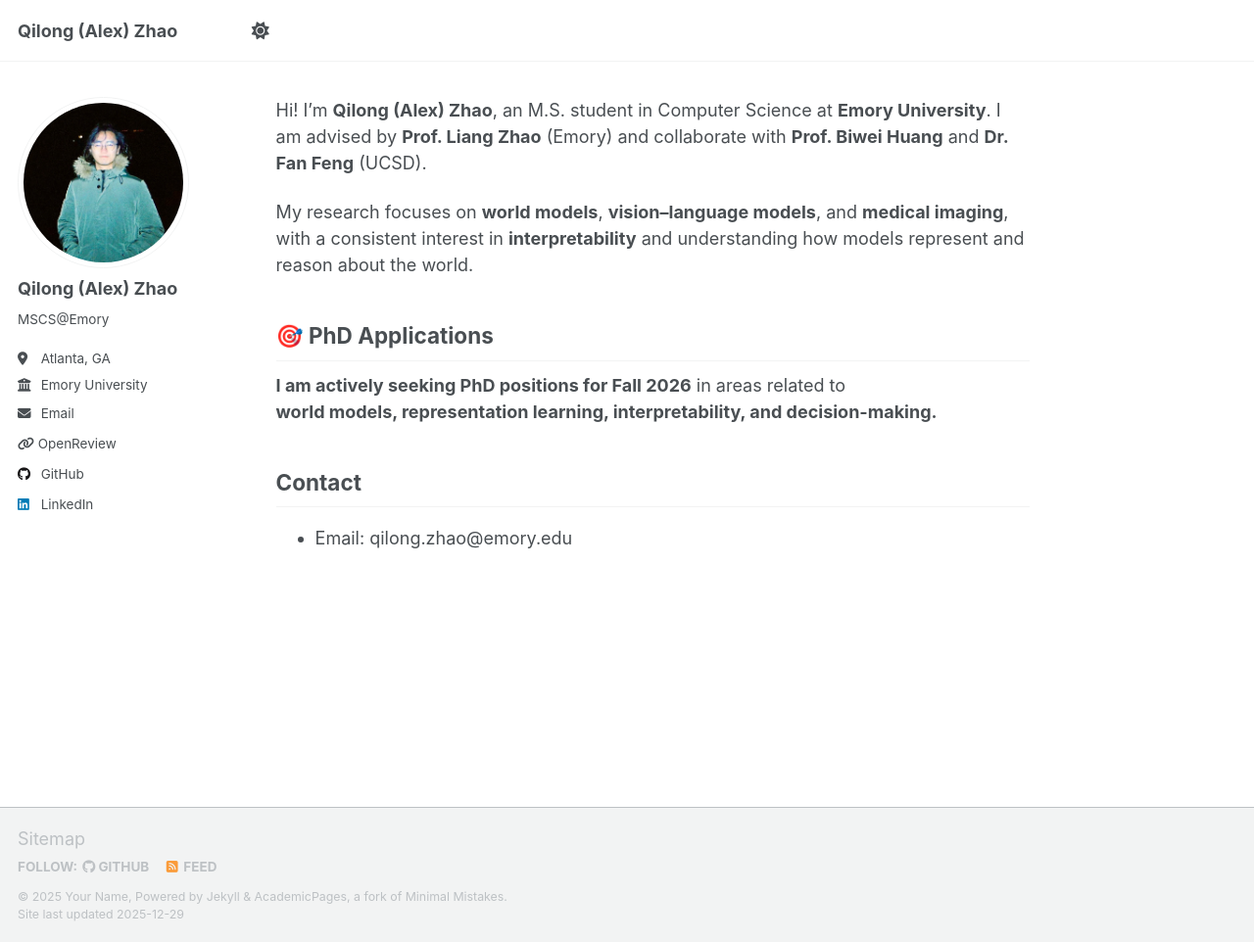
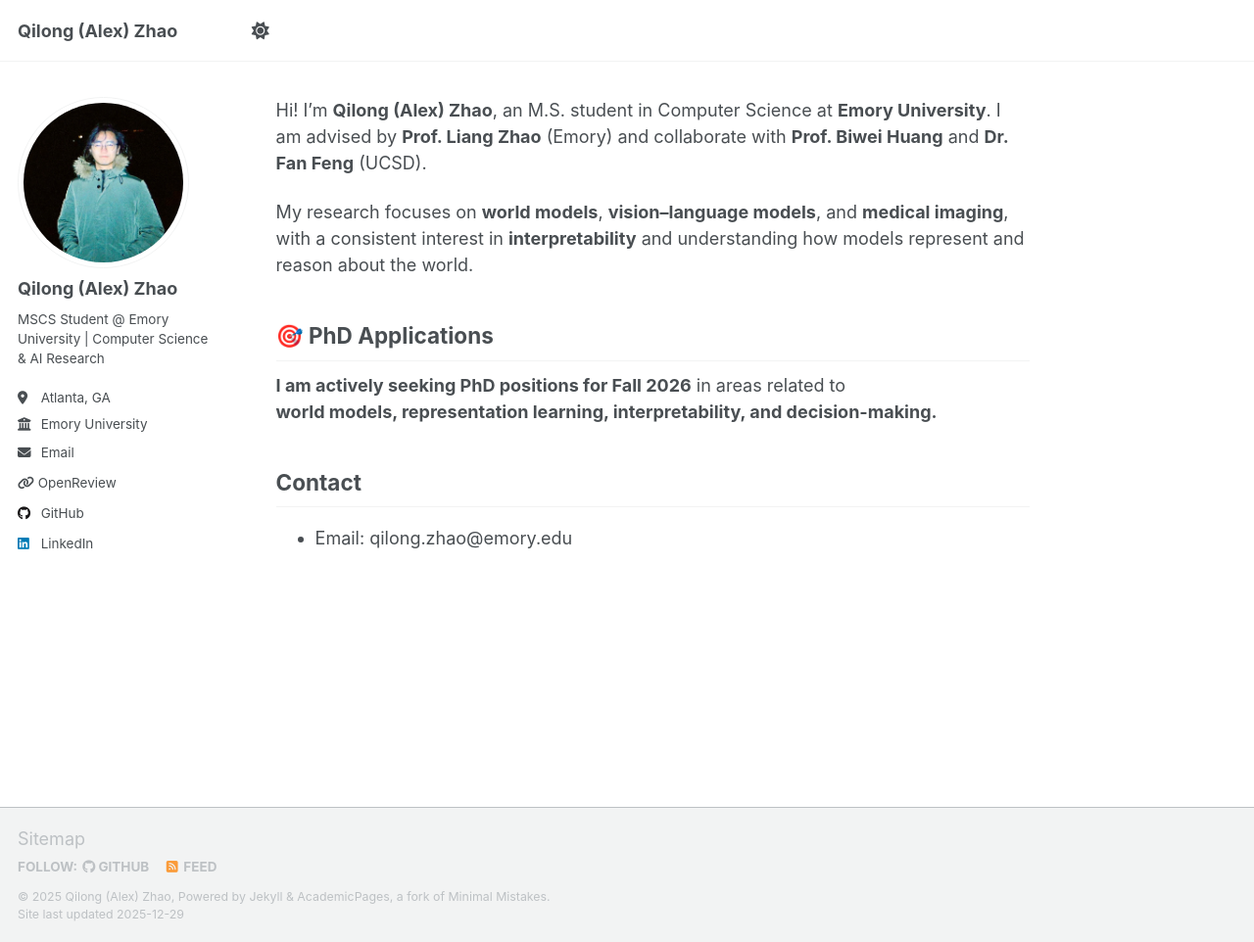
Before and after one commit to AlexQilong/alexqilong.github.io, a Jekyll site: the page built from _pages/about.md, in a window 1280 px wide and 962 px high. Shown: the whole window at 98% size. Built offline with Jekyll 4.4.1, drawn with Linux system fonts in a browser that asks for light colours; a script that is not in the unit is left out.

Commit message:
Update personal details in _config.yml
Updated personal information including name, description, and bio.

```diff
--- a/_config.yml
+++ b/_config.yml
@@ -11,9 +11,9 @@
 site_theme               : "default" # Currently available options are "default", "air"
 title                    : "Qilong (Alex) Zhao"
 title_separator          : "-"
-name                     : &name "Your Name"
-description              : &description "Your Name's academic portfolio"   # Update this with a general description of your site, this is the default if not overridden by a page
-# url                      : https://academicpages.github.io # The base hostname & protocol for your site e.g. "https://[your GitHub username].github.io",
+name                     : &name "Qilong (Alex) Zhao"
+description              : &description "Qilong (Alex) Zhao - MSCS Student at Emory University"
+url                      : "https://AlexQilong.github.io" # The base hostname & protocol for your site e.g. "https://[your GitHub username].github.io",
 #                                                            # or if you already have some other page hosted on Github then use "https://[your GitHub username].github.io/[Your Repo Name]"
 baseurl                  : "" # the subpath of your site, e.g. "/blog"
 repository               : "academicpages/academicpages.github.io"
@@ -26,7 +26,7 @@
   avatar           : "profile.jpg"
   name             : "Qilong (Alex) Zhao"
   pronouns         : # example: "she/her"
-  bio              : "MSCS@Emory"
+  bio              : "MSCS Student @ Emory University | Computer Science & AI Research"
   location         : "Atlanta, GA"
   employer         : "Emory University"
   uri              : # URL
```
